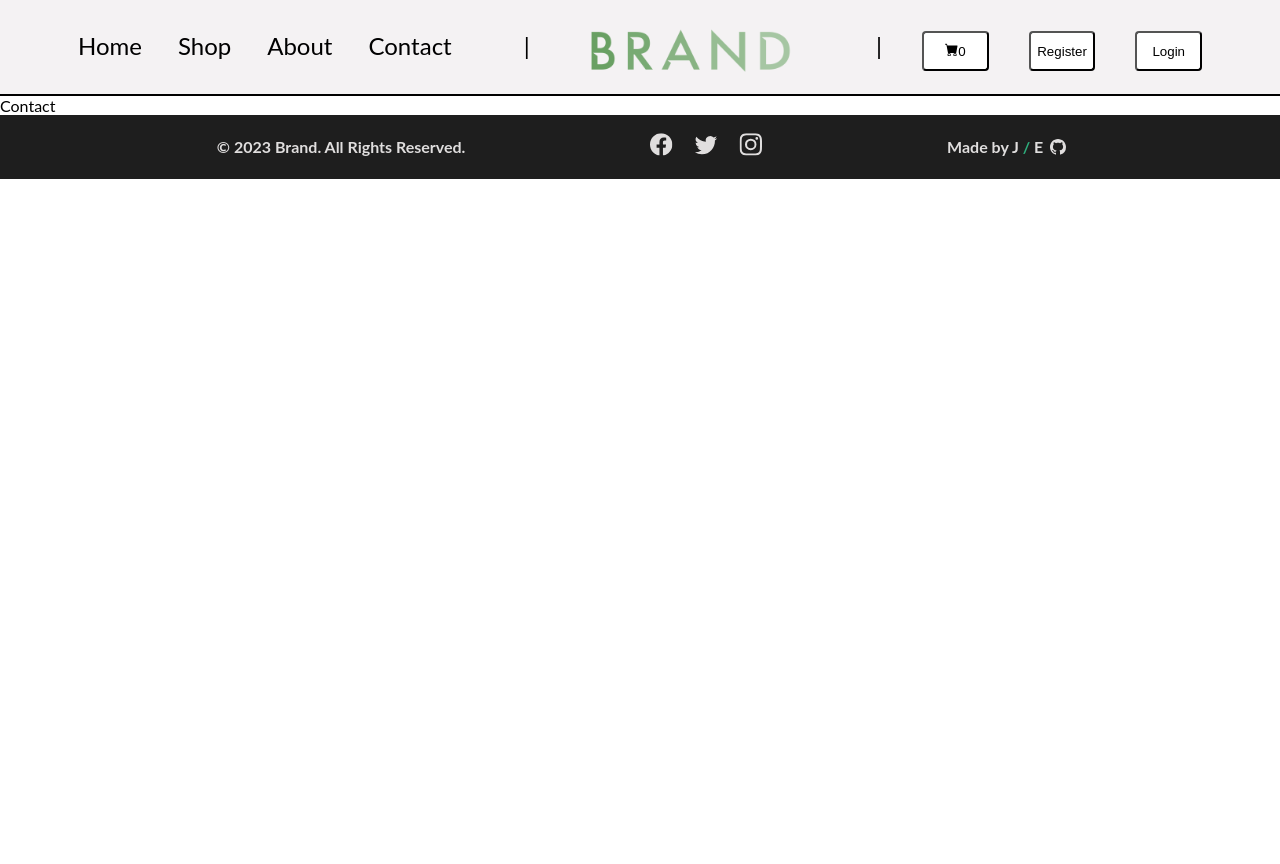
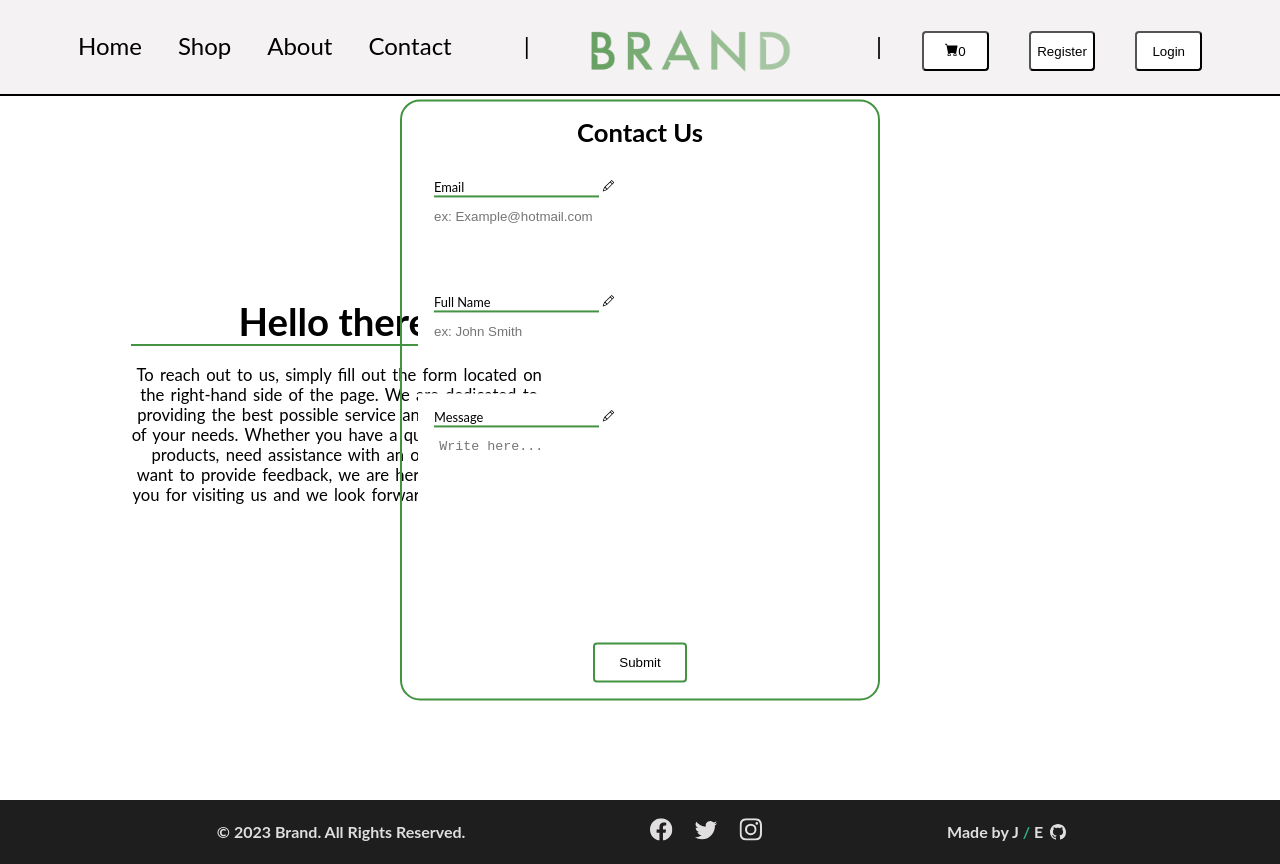
Before and after one commit to JoelSRJE/React-e-com, a React (Vite) app: page /Contact in a window 1280 px wide. Before the commit the page ends 800 px from the top, so only its background shows below. Built offline with nearby package versions, Linux system fonts and the light colour scheme.

Commit message:
changed slideData, added Contact section, css

```diff
--- /dev/null
+++ b/src/styles/Contact.css
@@ -0,0 +1,119 @@
+.contact-wrapper {
+  /* Ändra sedan */
+  height: 88vh;
+  display: flex;
+  padding: 1em;
+  gap: 3em;
+}
+
+/* Vänster sidan */
+.text-container {
+  padding: 2em;
+  position: relative;
+  top: 20%;
+  left: 10%;
+  margin-right: 2em;
+}
+
+.contact-left-container {
+  width: 45vw;
+  padding: 2em;
+}
+
+.contact-title {
+  font-size: 3vw;
+  text-align: center;
+  border-bottom: 2px solid #449342;
+  margin-bottom: 0.5em;
+}
+
+.contact-info {
+  text-align: center;
+  font-size: 1.3vw;
+  word-spacing: 2px;
+}
+/* Slut: Vänster sidan */
+
+/* Höger sidan */
+.contact-right-container {
+  width: 45vw;
+}
+
+.form-container {
+  position: absolute;
+  top: 50%;
+  left: 6got 5%;
+  transform: translate(-50%, -50%);
+  padding: 10px;
+  padding: 1em;
+  min-width: 30em;
+  min-height: 30em;
+  align-content: center;
+  flex-wrap: wrap;
+  border: 2px solid #449342;
+  border-radius: 20px;
+}
+
+.form-h2 {
+  text-align: center;
+  font-size: 2vw;
+}
+
+.form-field {
+  display: flex;
+  flex-direction: column;
+  background-color: white;
+  padding: 1em;
+  height: auto;
+  margin-bottom: 2em;
+  margin-top: 1em;
+}
+
+.form-title {
+  font-size: 1vw;
+  border-bottom: 2px solid #449342;
+  width: 40%;
+  margin-bottom: 0.5em;
+}
+
+.pencil-icon {
+  position: absolute;
+  left: 200px;
+  scale: 0.9;
+}
+
+.form-input {
+  width: auto;
+  height: 2em;
+  width: 40%;
+  border: none;
+  outline: none;
+}
+
+.form-comment {
+  padding: 0.4em;
+  resize: none;
+  border: none;
+  cursor: pointer;
+  outline: none;
+}
+
+.contact-us {
+  display: flex;
+  justify-content: center;
+}
+
+.contact-us button {
+  width: 7em;
+  height: 3em;
+  border: 2px solid #449342;
+  border-radius: 4px;
+  background: transparent;
+  cursor: pointer;
+  transition: all ease 0.6s;
+}
+
+.contact-us button:hover {
+  transform: scale(1.2);
+}
+/* Slut: Höger sidan */
--- a/src/utils/Products.jsx
+++ b/src/utils/Products.jsx
@@ -92,7 +92,7 @@ export const SlideData = [
     id: 1,
     title: "20% Off Your First Purchase",
     desc: "Check out our selection of Sneakers",
-    cover: shoe3front,
+    cover: shoe2front,
     text: "Shoes",
     route: "/Shoes",
   },
@@ -100,7 +100,7 @@ export const SlideData = [
     id: 2,
     title: "20% Off Your First Purchase",
     desc: "Check out our selection of Hats and Caps",
-    cover: cap2front,
+    cover: hat4front,
     text: "Hats / Caps",
     route: "/Hats",
   },
@@ -108,7 +108,7 @@ export const SlideData = [
     id: 3,
     title: "20% Off Your First Purchase",
     desc: "Check out our selection of Shirts",
-    cover: hoodie2front,
+    cover: hoodie4front,
     text: "Shirts",
     route: "/Shirts",
   },
@@ -116,7 +116,7 @@ export const SlideData = [
     id: 4,
     title: "20% Off Your First Purchase",
     desc: "Check out our selection of Pants",
-    cover: pants5front,
+    cover: pants2front,
     text: "Pants",
     route: "/Pants",
   },
--- a/src/views/Contact.jsx
+++ b/src/views/Contact.jsx
@@ -1,7 +1,70 @@
 import React from "react";
+import "../styles/Contact.css";
+import { BsPencil } from "react-icons/bs";
 
 const Contact = () => {
-  return <div>Contact</div>;
+  return (
+    <section className="contact-wrapper">
+      <div className="contact-left-container">
+        <div className="text-container">
+          <h1 className="contact-title">Hello there!</h1>
+          <p className="contact-info">
+            To reach out to us, simply fill out the form located on the
+            right-hand side of the page. We are dedicated to providing the best
+            possible service and support for all of your needs. Whether you have
+            a question about our products, need assistance with an order, or
+            simply want to provide feedback, we are here to help. Thank you for
+            visiting us and we look forward to serving you.
+          </p>
+        </div>
+      </div>
+
+      <div className="contact-right-container">
+        <div className="form-container">
+          <h2 className="form-h2">Contact Us</h2>
+
+          <form>
+            <div className="form-field">
+              <label className="form-title">
+                Email <BsPencil className="pencil-icon" />
+              </label>
+
+              <input
+                className="form-input"
+                type="email"
+                placeholder="ex: Example@hotmail.com"
+              />
+            </div>
+            <div className="form-field">
+              <label className="form-title">
+                Full Name <BsPencil className="pencil-icon" />
+              </label>
+              <input
+                type="text"
+                placeholder="ex: John Smith"
+                className="form-input"
+              />
+            </div>
+            <div className="form-field">
+              <label className="form-title">
+                Message <BsPencil className="pencil-icon" />
+              </label>
+              <textarea
+                className="form-comment"
+                placeholder="Write here..."
+                rows="10"
+                cols="10"
+                maxlength="540"
+              ></textarea>
+            </div>
+            <div className="contact-us">
+              <button>Submit</button>
+            </div>
+          </form>
+        </div>
+      </div>
+    </section>
+  );
 };
 
 export default Contact;
```
